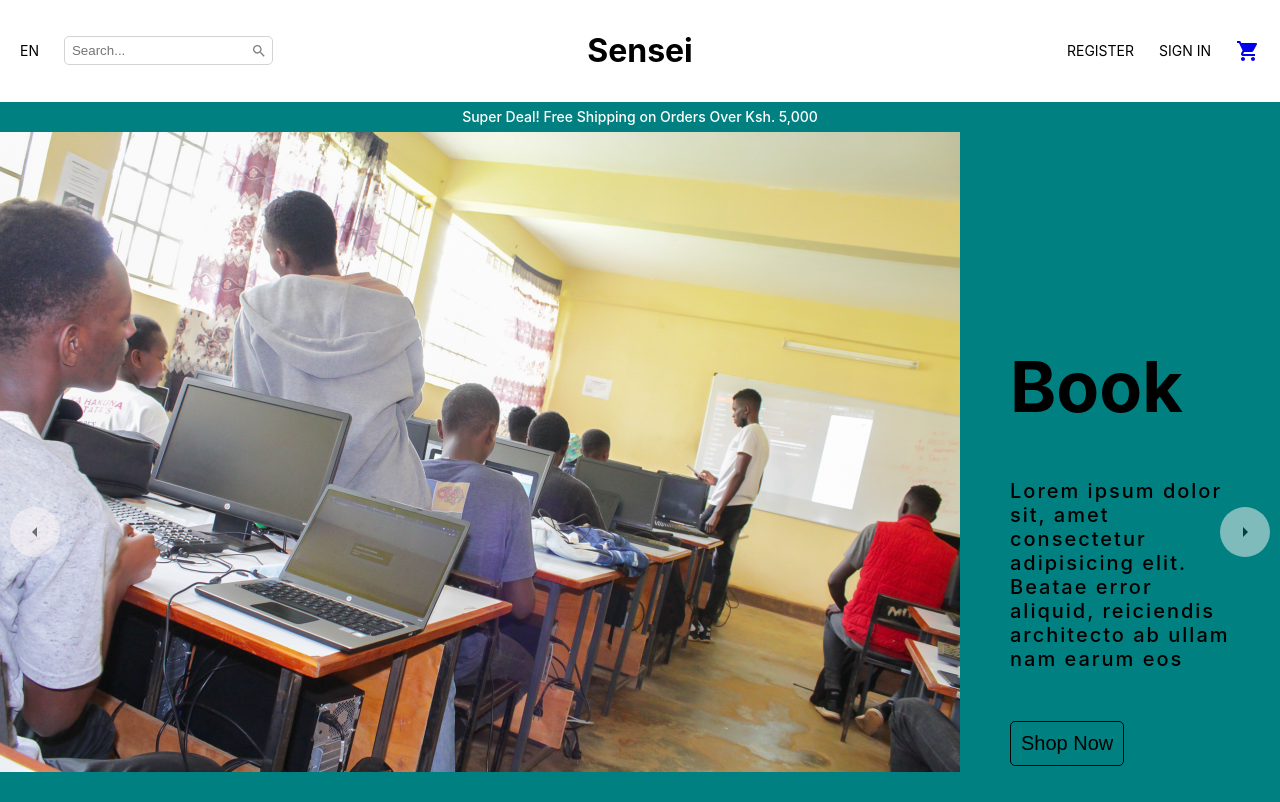
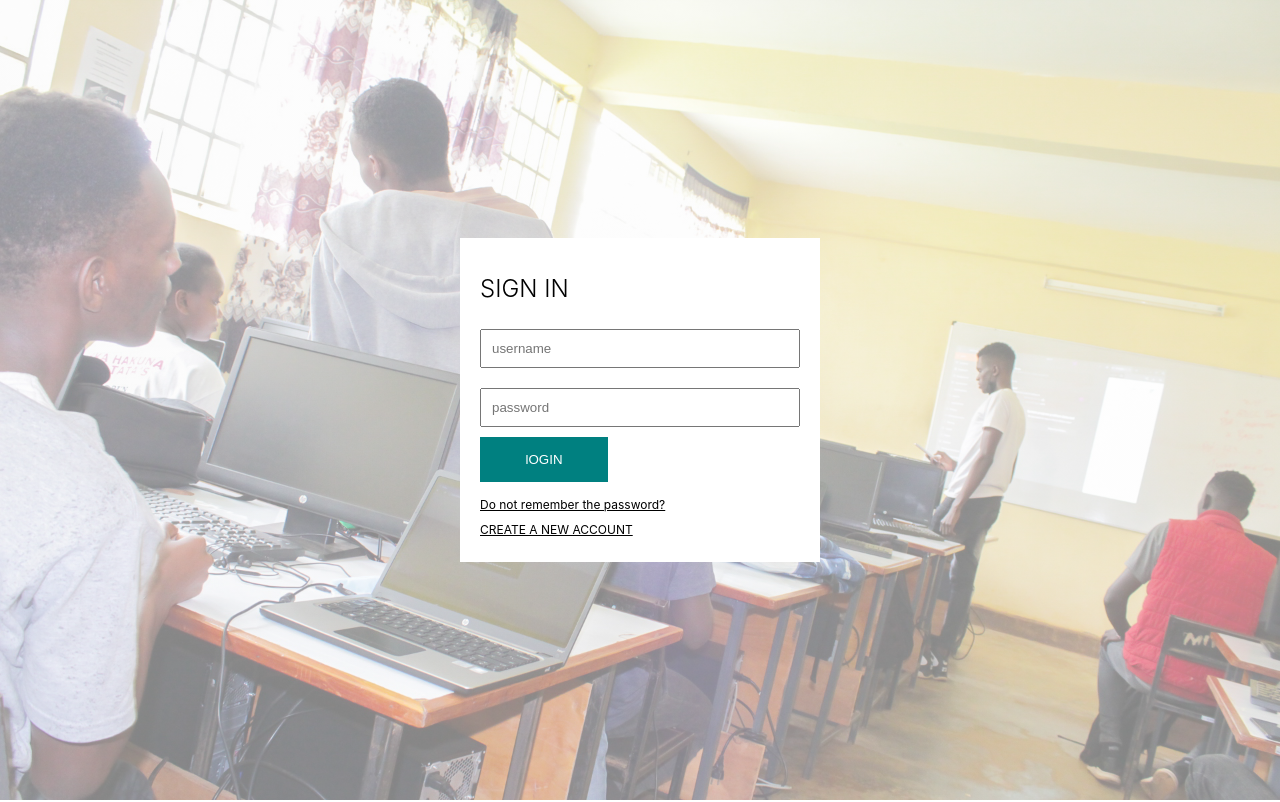
Before and after one commit to R1CKYS3NS31/sensei_ecommerce_pro, a React (Create React App) app in the folder front-end/: page /login in a window 1280 px wide. Before the commit this address led to /. Shown: the top 802 px of the page. Built offline with nearby package versions, Linux system fonts and the light colour scheme; no server answers.

Commit message:
user redux login commit

```diff
--- a/front-end/src/App.js
+++ b/front-end/src/App.js
@@ -14,7 +14,7 @@
 } from "react-router-dom";
 import { Success } from "./pages/success/Success";
 function App() {
-  const user = true;
+  const user = false;
   return (
     <Router>
       <Routes>
--- a/front-end/src/pages/login/Login.jsx
+++ b/front-end/src/pages/login/Login.jsx
@@ -1,5 +1,6 @@
+import { useState } from "react";
 import styled from "styled-components";
-import {mobile} from '../../responsive'
+import { mobile } from "../../responsive";
 
 const Container = styled.div`
   width: 100vw;
@@ -53,14 +54,27 @@
 `;
 
 export const Login = () => {
+  const [username, setUsername] = useState("");
+  const [password, setPassword] = useState("");
+
+  const handleClick = (e)=>{
+    // login
+    e.preventDefault()
+  }
   return (
     <Container>
       <Wrapper>
         <Title>SIGN IN</Title>
         <Form>
-          <Input placeholder="username" />
-          <Input placeholder="password" />
-          <Button>lOGIN</Button>
+          <Input
+            placeholder="username"
+            onChange={(e) => setUsername(e.target.value)}
+          />
+          <Input
+            placeholder="password"
+            onChange={(e) => setPassword(e.target.value)}
+          />
+          <Button onClick={handleClick}>lOGIN</Button>
           <Link>Do not remember the password?</Link>
           <Link>CREATE A NEW ACCOUNT</Link>
         </Form>
```
